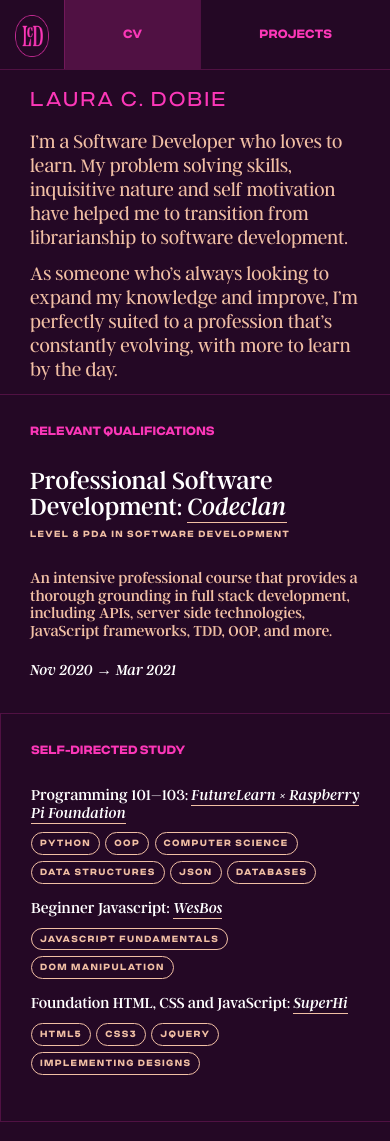
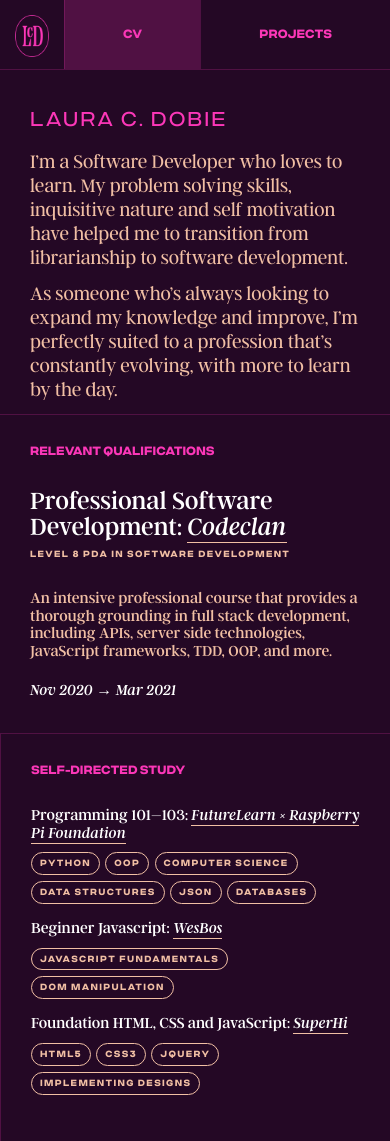
Before and after one commit to lauracdobie/lcd-coffee, a plain HTML site: page index.html in a window 390 px wide. Shown: the top 1141 px of the page. Drawn offline with Linux system fonts and the light colour scheme.

Commit message:
Update style.css

```diff
--- a/styles/style.css
+++ b/styles/style.css
@@ -913,7 +913,7 @@ footer .external-links {
 	.intro .vertical-heading, .projects .vertical-heading, .projects-wrapper .vertical-heading {
 		position: static;
 		transform: rotate(0deg) translateX(0%);
-		padding: 20px 30px;
+		padding: 40px 30px 20px 30px;
 		width: 100%;
 		text-align: left;
 	}
@@ -1006,6 +1006,7 @@ footer .external-links {
 
 	.qualification {
 		width: 100%;
+		padding: 40px 30px;
 	}
 
 	.qualification:nth-child(even) {
```
